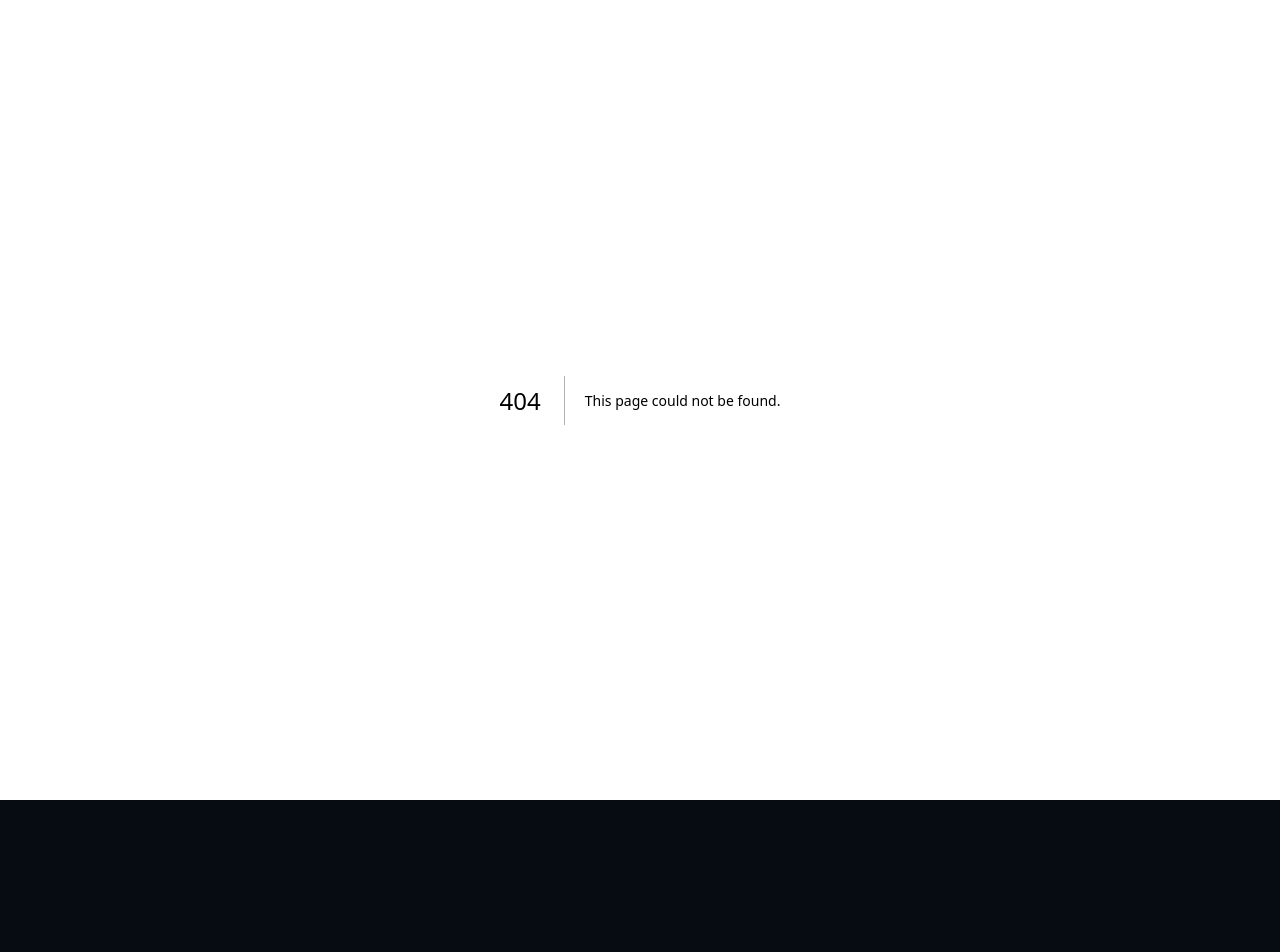
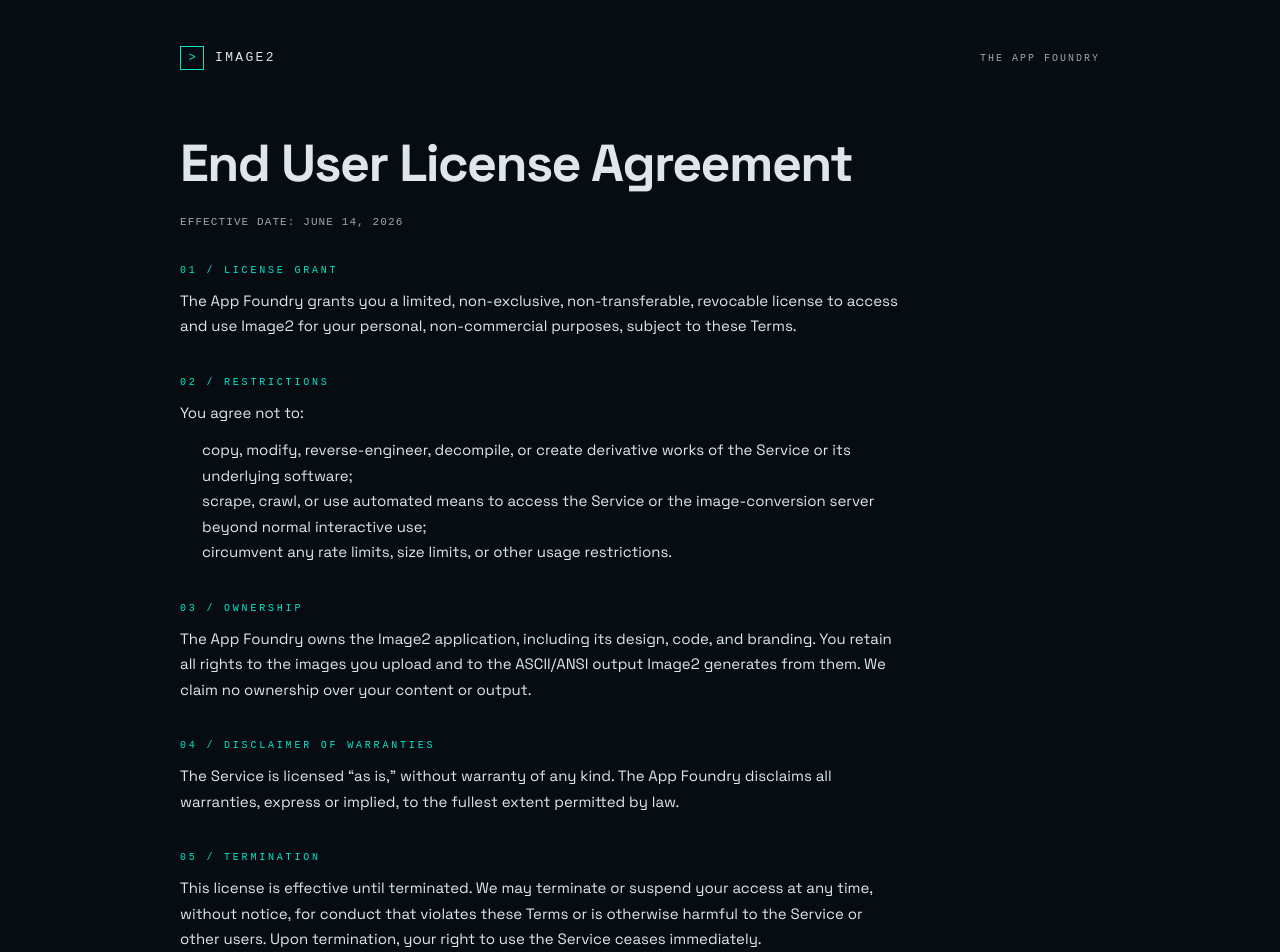
Before and after one commit to c0dezer019/Image2-Web, a Next.js app: page /eula in a window 1280 px wide. Before the commit this address had no page. Shown: the top 952 px of the page. Before the commit the page ends 800 px from the top, so only its background shows below. Built offline with nearby package versions, Linux system fonts and the light colour scheme.

Commit message:
feat: add EULA page

```diff
--- /dev/null
+++ b/app/eula/page.tsx
@@ -0,0 +1,70 @@
+import type { Metadata } from "next";
+import { LegalPage, EFFECTIVE_DATE_STYLE, SECTION_STYLE, SECTION_LABEL_STYLE, P_STYLE, UL_STYLE } from "@/components/LegalPage";
+
+export const metadata: Metadata = {
+  title: "End User License Agreement — Image2",
+  description: "End User License Agreement for Image2, the image-to-text-art converter.",
+};
+
+export default function EulaPage() {
+  return (
+    <LegalPage title="End User License Agreement">
+      <p style={EFFECTIVE_DATE_STYLE}>Effective date: June 14, 2026</p>
+
+      <section style={SECTION_STYLE}>
+        <div style={SECTION_LABEL_STYLE}>01 / License Grant</div>
+        <p style={P_STYLE}>
+          The App Foundry grants you a limited, non-exclusive, non-transferable,
+          revocable license to access and use Image2 for your personal,
+          non-commercial purposes, subject to these Terms.
+        </p>
+      </section>
+
+      <section style={SECTION_STYLE}>
+        <div style={SECTION_LABEL_STYLE}>02 / Restrictions</div>
+        <p style={P_STYLE}>You agree not to:</p>
+        <ul style={UL_STYLE}>
+          <li>copy, modify, reverse-engineer, decompile, or create derivative works of the Service or its underlying software;</li>
+          <li>scrape, crawl, or use automated means to access the Service or the image-conversion server beyond normal interactive use;</li>
+          <li>circumvent any rate limits, size limits, or other usage restrictions.</li>
+        </ul>
+      </section>
+
+      <section style={SECTION_STYLE}>
+        <div style={SECTION_LABEL_STYLE}>03 / Ownership</div>
+        <p style={P_STYLE}>
+          The App Foundry owns the Image2 application, including its design, code, and
+          branding. You retain all rights to the images you upload and to the
+          ASCII/ANSI output Image2 generates from them. We claim no ownership over your
+          content or output.
+        </p>
+      </section>
+
+      <section style={SECTION_STYLE}>
+        <div style={SECTION_LABEL_STYLE}>04 / Disclaimer of Warranties</div>
+        <p style={P_STYLE}>
+          The Service is licensed &ldquo;as is,&rdquo; without warranty of any kind. The
+          App Foundry disclaims all warranties, express or implied, to the fullest
+          extent permitted by law.
+        </p>
+      </section>
+
+      <section style={SECTION_STYLE}>
+        <div style={SECTION_LABEL_STYLE}>05 / Termination</div>
+        <p style={P_STYLE}>
+          This license is effective until terminated. We may terminate or suspend your
+          access at any time, without notice, for conduct that violates these Terms or
+          is otherwise harmful to the Service or other users. Upon termination, your
+          right to use the Service ceases immediately.
+        </p>
+      </section>
+
+      <section style={SECTION_STYLE}>
+        <div style={SECTION_LABEL_STYLE}>06 / Governing Law</div>
+        <p style={P_STYLE}>
+          This Agreement is governed by the laws of the State of Texas, USA.
+        </p>
+      </section>
+    </LegalPage>
+  );
+}
```
